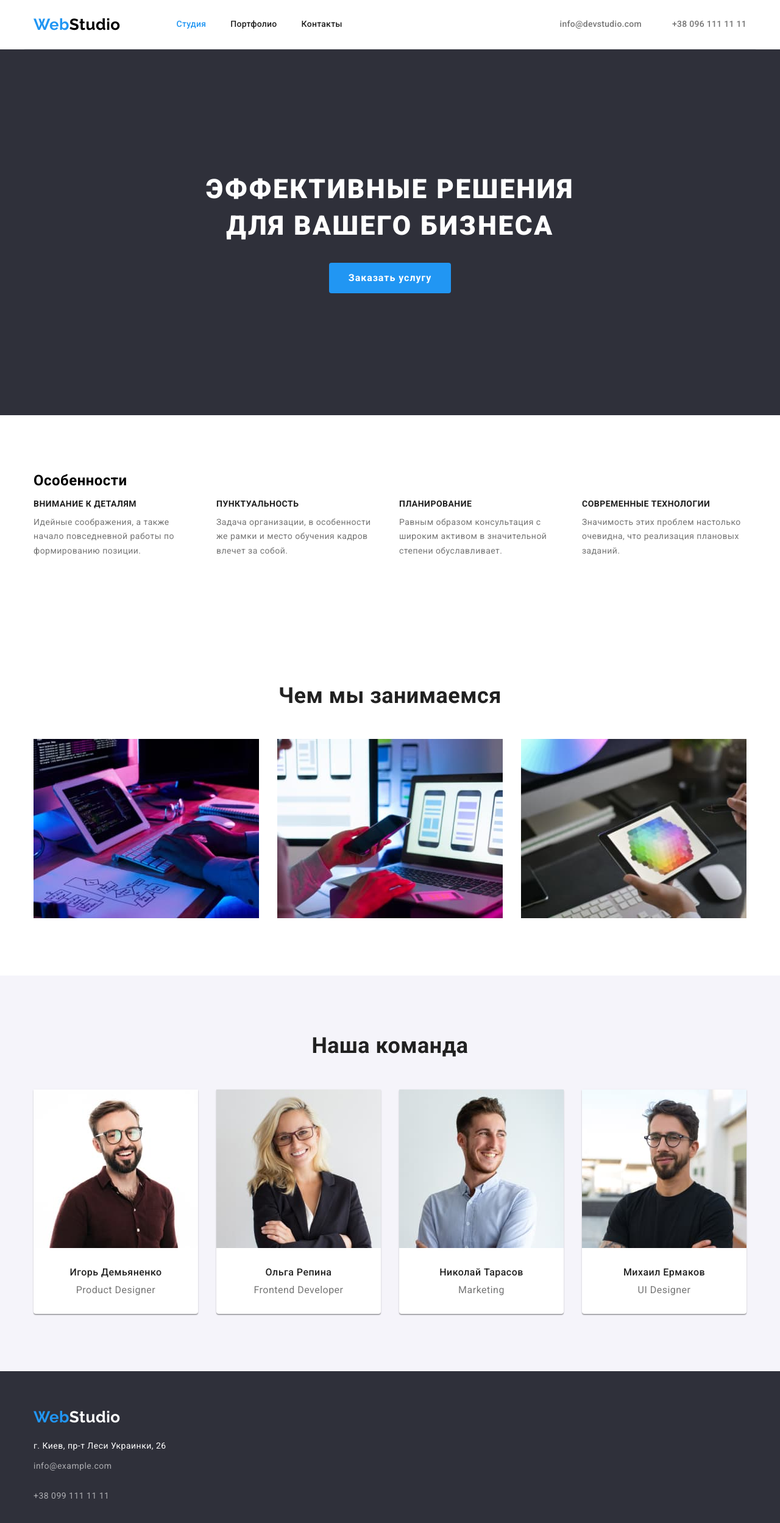
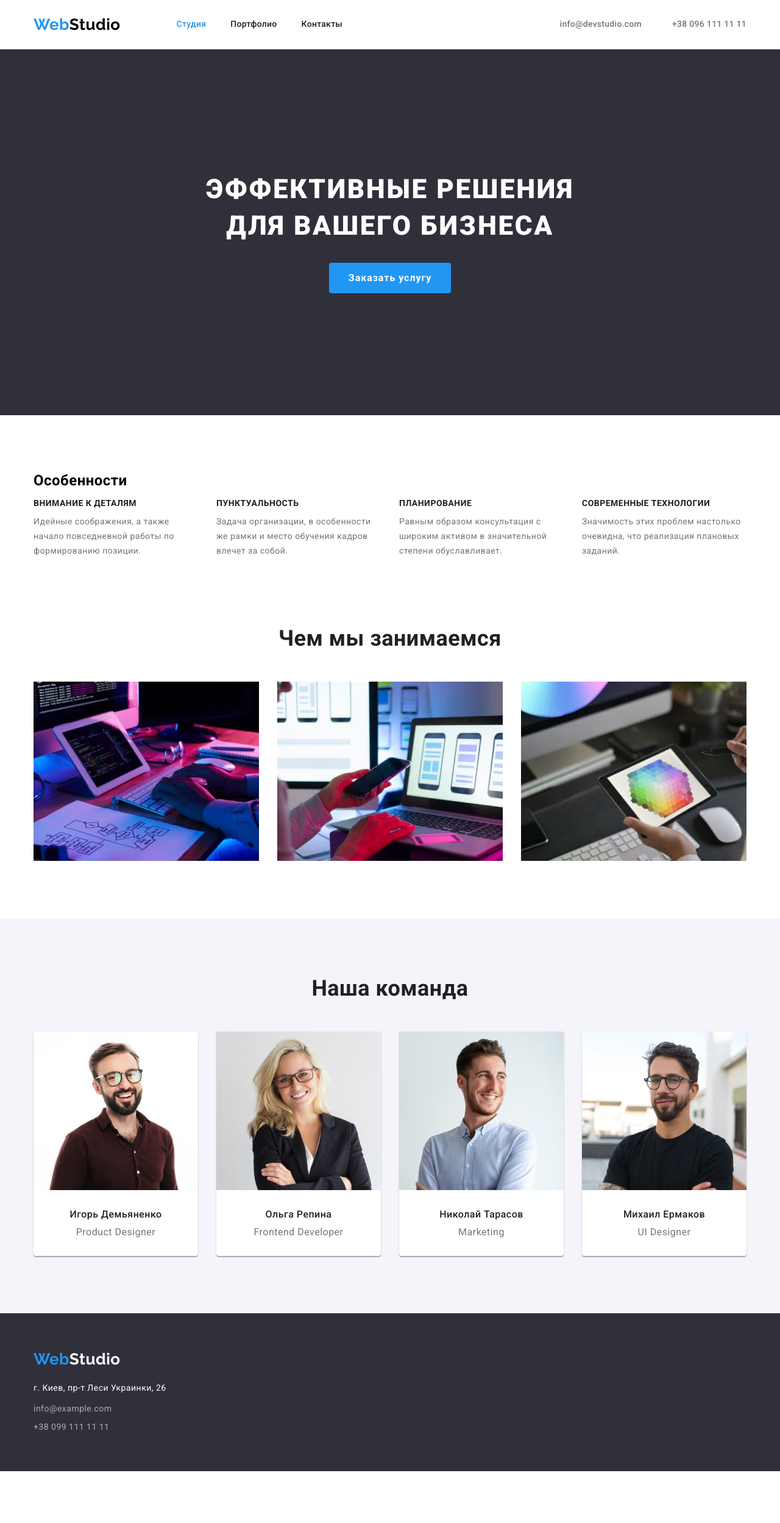
Before and after one commit to OlenkaVoitsekhivska/goit-markup-hw-03, a plain HTML site: page index.html in a window 1280 px wide. Shown: the whole page at 61% size. After the commit the page ends 2413 px from the top, so only its background shows below. Drawn offline with nearby package versions, Linux system fonts and the light colour scheme.

Commit message:
corrected

```diff
--- a/css/styles.css
+++ b/css/styles.css
@@ -41,11 +41,13 @@ img,
 a {
   display: block;
 }
+.page-header {
+  border-bottom: 1px solid #ececec;
+}
 .nav-bar {
   display: flex;
   align-items: center;
   justify-content: space-evenly;
-  border-bottom: 1px solid #ececec;
 }
 
 .logo-header {
@@ -133,10 +135,9 @@ a {
 
 .hero-box {
   display: block;
-  height: 600px;
   background-color: var(--hero-footer-bcg);
   padding-top: 200px;
-  padding-bottom: 280px;
+  padding-bottom: 200px;
 }
 
 .hero-title {
@@ -209,7 +210,6 @@ a {
   color: var(--headings);
 }
 .services {
-  padding-top: 94px;
   padding-bottom: 94px;
 }
 
@@ -245,6 +245,7 @@ a {
   box-shadow: 0px 1px 3px rgba(0, 0, 0, 0.12), 0px 1px 1px rgba(0, 0, 0, 0.14),
     0px 2px 1px rgba(0, 0, 0, 0.2);
   border-radius: 0px 0px 4px 4px;
+  width: 270px;
 }
 
 .crew-list li + li {
@@ -252,7 +253,6 @@ a {
 }
 
 .crew-name {
-  margin-top: 30px;
   margin-bottom: 10px;
   font-weight: 500;
   font-size: 16px;
@@ -263,11 +263,15 @@ a {
 
 .crew-position {
   text-align: center;
-  margin-bottom: 30px;
+
   font-weight: 400;
   font-size: 16px;
   line-height: 1.19;
   color: var(--paragraph-contact);
+}
+.crew-card {
+  padding-top: 30px;
+  padding-bottom: 30px;
 }
 
 .footer {
--- a/index.html
+++ b/index.html
@@ -16,7 +16,7 @@
 
 <body>
 
-    <header>
+    <header class="page-header">
       <div class="nav-bar container">
         <a href="/" class="logo-header"><span class="web">Web</span>Studio</a>
         <nav>
@@ -100,23 +100,31 @@
           <ul class="crew-list list">
             <li>
               <img src="./images/crew1.jpg" alt="Игорь Демьяненко" width="270" />
+              <div class="crew-card">
               <h3 class="crew-name">Игорь Демьяненко</h3>
               <p class="crew-position">Product Designer</p>
+              </div>
             </li>
             <li>
               <img src="./images/crew2.jpg" alt="Ольга Репина" width="270" />
+              <div class="crew-card">
               <h3 class="crew-name">Ольга Репина</h3>
               <p class="crew-position">Frontend Developer</p>
+              </div>
             </li>
             <li>
               <img src="./images/crew3.jpg" alt="Николай Тарасов" width="270" />
+              <div class="crew-card">
               <h3 class="crew-name">Николай Тарасов</h3>
               <p class="crew-position">Marketing</p>
+              </div>
             </li>
             <li>
               <img src="./images/crew4.jpg" alt="Михаил Ермаков" width="270" />
+              <div class="crew-card">
               <h3 class="crew-name">Михаил Ермаков</h3>
               <p class="crew-position">UI Designer</p>
+              </div>
             </li>
           </ul>
           </div>
@@ -130,7 +138,7 @@
       <a href="/" class="logo-footer"><span class="web">Web</span>Studio</a>
       <address class="footer-address">
         <p class="physical-address">г. Киев, пр-т Леси Украинки, 26</p>
-        <a href="mailto:info@example.com" class="mail">info@example.com</a><br />
+        <a href="mailto:info@example.com" class="mail">info@example.com</a>
         <a href="tel:+380991111111" class="telnumber">+38 099 111 11 11</a>
       </address>
       </div>
```
Also changed, not shown: portfolio.html (+2 -2 lines).
